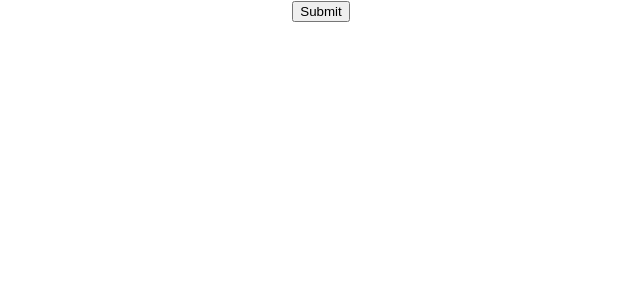
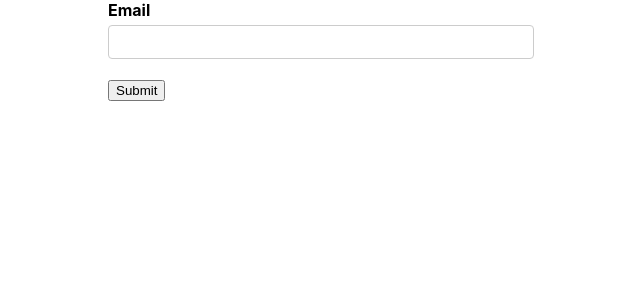
Before and after one commit to josephmathew900/react_formik, a React (Create React App) app: page / in a window 1280 px wide. Shown: the top 300 px of the page, without its empty margins (319-959 px from the left). Built offline with nearby package versions, Linux system fonts and the light colour scheme.

Commit message:
Input field

```diff
--- a/src/formik_controls_demo/FormikContainer.js
+++ b/src/formik_controls_demo/FormikContainer.js
@@ -1,22 +1,33 @@
 import React from "react";
 import { Formik, Form } from "formik";
 import * as Yup from "yup";
+import FormikControl from "./FormikControl";
 
 function FormikContainer() {
-  const intialValues = {};
-  const validationSchema = Yup.object({});
+  const initialValues = {
+    email: "",
+  };
+  const validationSchema = Yup.object({
+    email: Yup.string().required("Required!"),
+  });
   const onSubmit = (values) => {
     console.log("Form data", values);
   };
 
   return (
     <Formik
-      intialValues={intialValues}
+      initialValues={initialValues}
       validationSchema={validationSchema}
       onSubmit={onSubmit}
     >
       {(formik) => (
         <Form>
+          <FormikControl
+            control="input"
+            type="email"
+            label="Email"
+            name="email"
+          />
           <button type="submit">Submit</button>
         </Form>
       )}
--- /dev/null
+++ b/src/formik_controls_demo/FormikControl.js
@@ -0,0 +1,19 @@
+import React from "react";
+import Input from "./Input";
+
+function FormikControl(props) {
+  const { control, ...rest } = props;
+  switch (control) {
+    case "input":
+      return <Input {...rest} />;
+    case "textarea":
+    case "select":
+    case "radio":
+    case "checkbox":
+    case "daate":
+    default:
+      return null;
+  }
+}
+
+export default FormikControl;
--- /dev/null
+++ b/src/formik_controls_demo/Input.js
@@ -0,0 +1,16 @@
+import React from "react";
+import { Field, ErrorMessage } from "formik";
+import TextError from "./TextError";
+
+function Input(props) {
+  const { label, name, ...rest } = props;
+  return (
+    <div className="form-control">
+      <label htmlFor={name}>{label}</label>
+      <Field id={name} name={name} {...rest} />
+      <ErrorMessage name={name} component={TextError} />
+    </div>
+  );
+}
+
+export default Input;
--- /dev/null
+++ b/src/formik_controls_demo/TextError.js
@@ -0,0 +1,7 @@
+import React from "react";
+
+function TextError(props) {
+  return <div className="error">{props.children}</div>;
+}
+
+export default TextError;
```
